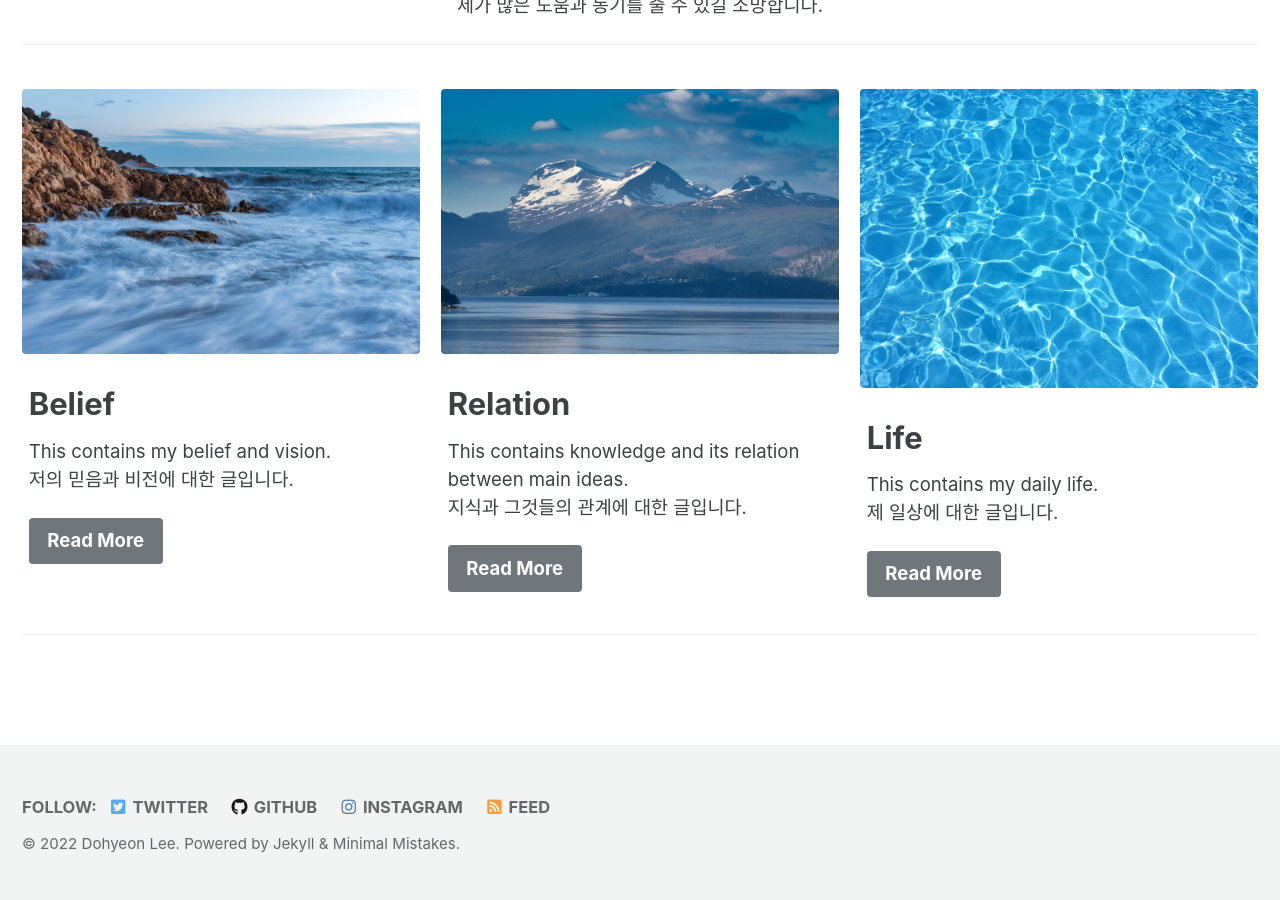
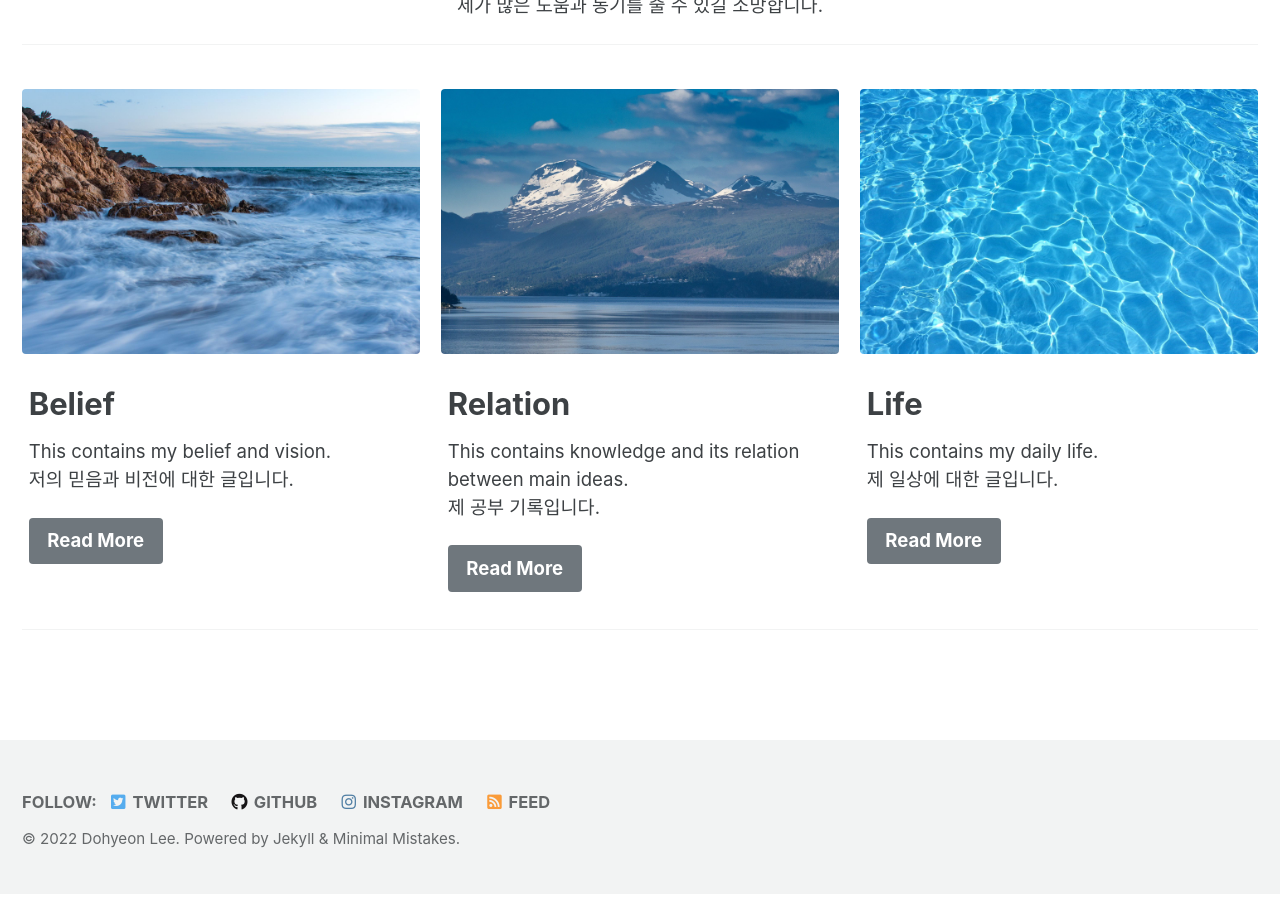
Before and after one commit to Lead-AI-World/Lead-AI-World.github.io, a Jekyll site: the page built from index.md, in a window 1280 px wide and 900 px high, scrolled down 648 px. Built offline with Jekyll 4.4.1, drawn with Linux system fonts in a browser that asks for light colours; cached includes are drawn as plain includes.

Commit message:
img changed

```diff
--- a/index.md
+++ b/index.md
@@ -20,7 +20,7 @@ feature_row:
   - image_path: /assets/images/relation.jpg
     alt: "Relation"
     title: "Relation"
-    excerpt: "This contains knowledge and its relation between main ideas.<br>지식과 그것들의 관계에 대한 글입니다."
+    excerpt: "This contains knowledge and its relation between main ideas.<br>제 공부 기록입니다."
     url: "/_pages/relation/"
     btn_label: "Read More"
     btn_class: "btn--primary"
```
Also changed, not shown: assets/images/life.jpg.
